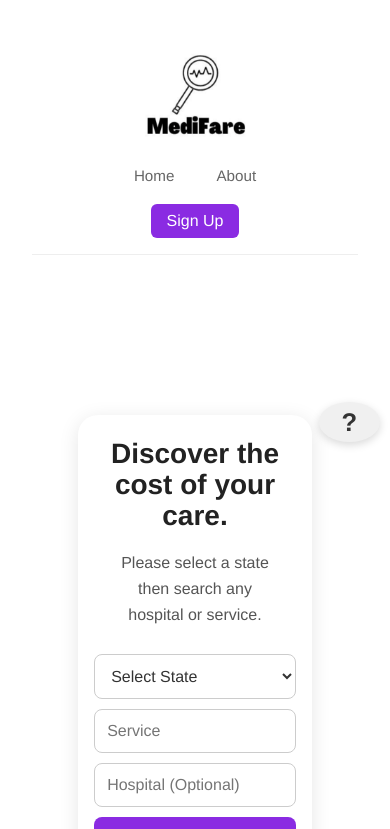
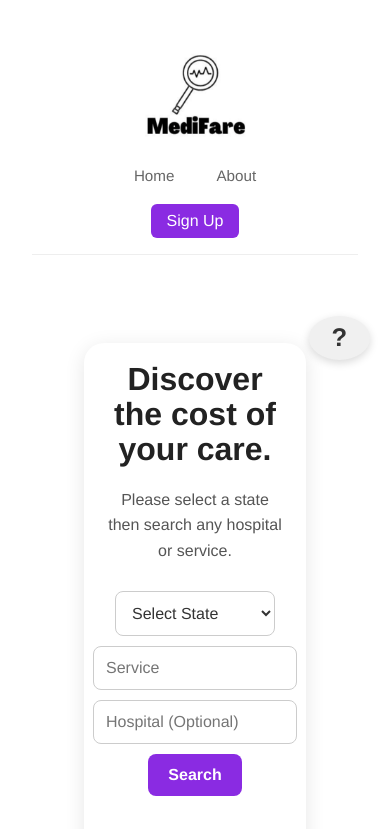
Before and after one commit to justinpark906/medifare_state, a React (Vite) app in the folder client/: page / in a window 390 px wide. Shown: the top 829 px of the page. Built offline with nearby package versions, Linux system fonts and the light colour scheme.

Commit message:
trying margins on mobile again

```diff
--- a/client/src/styles/Search.css
+++ b/client/src/styles/Search.css
@@ -211,43 +211,19 @@
       font-size: 0.95rem;
     }
 
-    /* Search section */
-    /* SEARCH SPACING FIX */
     .search-page {
-        margin-top: 0px; /* reduce space between header and search */
-    }
+        margin-top: 0px !important;
+        padding-top: 0.5rem;
+      }
 
-    .search-box {
-      width: 95%;
-      padding: 1.5rem 1rem;
-      margin-top: 0;
-    }
+      .search-box {
+        margin-top: 0px !important;
+        padding: 1.2rem;
+        width: 90%;
+      }
 
-    .search-bar select,
-    .search-bar input {
-      width: 100%;
-      max-width: 100%;
-    }
-
-    .search-bar button {
-      width: 100%;
-      font-size: 1rem;
-    }
-
-    .hero-heading {
-      font-size: 1.75rem;
-      padding: 0 0.5rem;
-    }
-
-    .search-subtext {
-      padding: 0 1rem;
-      font-size: 1rem;
-    }
-
-    .help-float-button {
-      right: 10px;
-      width: 40px;
-      height: 40px;
-    }
+      .help-float-button {
+        top: 40%;
+      }
 
   }
```
